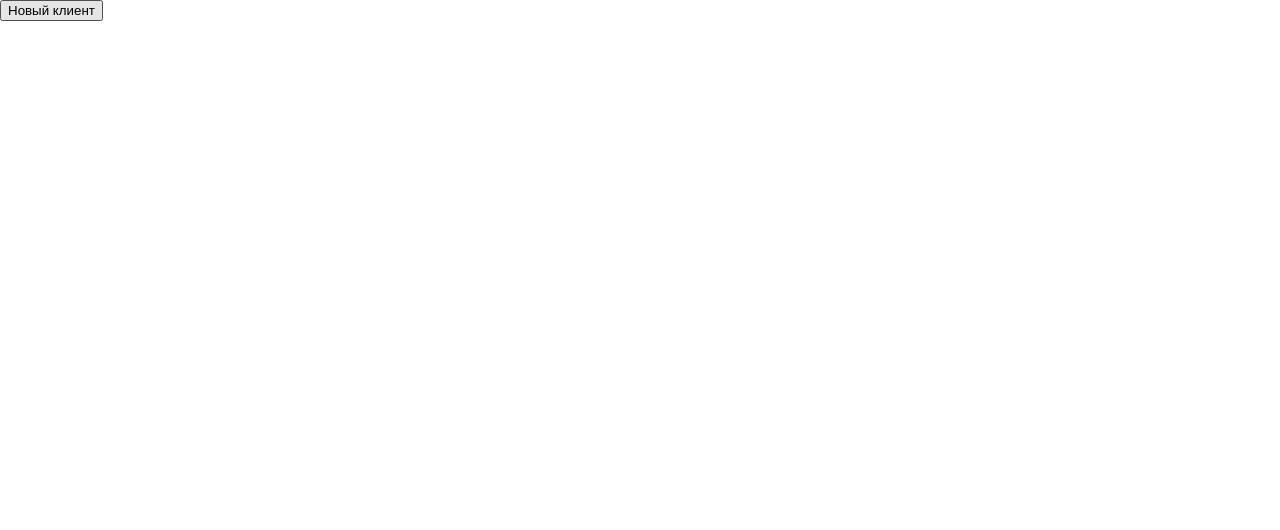
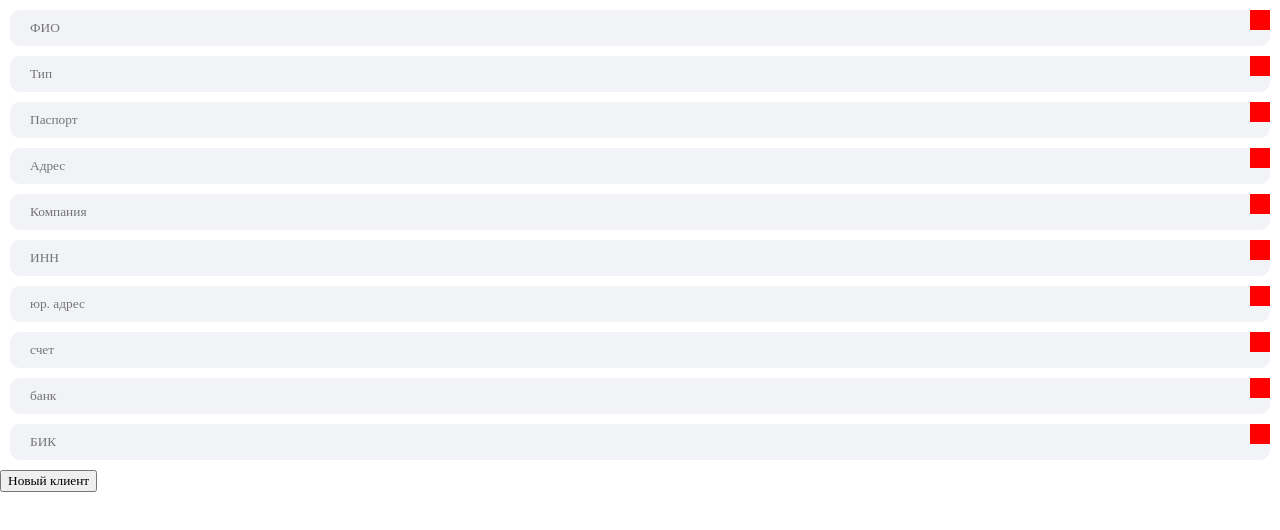
Before and after one commit to BatukovSergey/logist, a Vue app in the folder vue/: page / in a window 1280 px wide. Shown: the top 530 px of the page. Built offline with nearby package versions, Linux system fonts and the light colour scheme; no server answers; a web font is replaced by a local one.

Commit message:
front update

```diff
--- a/vue/src/App.vue
+++ b/vue/src/App.vue
@@ -1,27 +1,11 @@
 <template lang='pug'>
   #app
-    p {{ clients }}
-    button(@click='newClient') Новый клиент
+    router-view.wrapper
 </template>
 
 <script>
-import { mapGetters } from 'vuex';
-
 export default {
-  name: "app",
-  components: {},
-  computed: {
-    ...mapGetters(['clients'])
-  },
-  methods: {
-    newClient () {
-      let client = {
-        name: '123',
-        test: 1
-      }
-      this.$store.dispatch('newClient', client)
-    }
-  }
+  name: "app"
 }
 </script>
 <style lang="scss">
--- /dev/null
+++ b/vue/src/components/client/NewClient.vue
@@ -0,0 +1,57 @@
+<template lang='pug'>
+  .form
+    p {{ clients }}
+    Input(:type='"text"' @setValue='client.name = $event' :placeholder='"ФИО"')
+    Input(:type='"text"' @setValue='client.type = $event' :placeholder='"Тип"')
+    Input(:type='"number"' @setValue='client.pasport = $event' :placeholder='"Паспорт"')
+    Input(:type='"text"' @setValue='client.adres = $event' :placeholder='"Адрес"')
+    Input(:type='"text"' @setValue='client.company = $event' :placeholder='"Компания"')
+    Input(:type='"number"' @setValue='client.INN = $event' :placeholder='"ИНН"')
+    Input(:type='"text"' @setValue='client.urAdres = $event' :placeholder='"юр. адрес"')
+    Input(:type='"number"' @setValue='client.invoice = $event' :placeholder='"счет"')
+    Input(:type='"text"' @setValue='client.bank = $event' :placeholder='"банк"')
+    Input(:type='"number"' @setValue='client.BIC = $event' :placeholder='"БИК"')
+    button(@click='newClient') Новый клиент
+</template>
+
+<script>
+import { mapGetters } from 'vuex';
+import Input from '../ui/Input'
+
+export default {
+  name: "NewClient",
+  components: {
+    Input
+  },
+  data () {
+    return {
+      client: {
+        name: '',
+        type: '',
+        contacts: [],
+        pasrot: '',
+        adres: '',
+        company: '',
+        INN: '',
+        urAdres: '',
+        invoice: '',
+        bank: '',
+        BIC: '',
+        corInvoice: '',
+        invoices: [],
+        contracts: []
+      }
+    }
+  },
+  computed: {
+    ...mapGetters(['clients'])
+  },
+  methods: {
+    newClient () {
+      this.$store.dispatch('newClient', this.client)
+    }
+  }
+}
+</script>
+<style lang="scss">
+</style>
--- /dev/null
+++ b/vue/src/components/ui/Input.vue
@@ -0,0 +1,43 @@
+<template lang="pug">
+  .input
+    input(v-model='value' :type='type' @input='setValue()' :placeholder='placeholder')
+    .input_clear(@click='value = null')
+</template>
+<script>
+export default {
+  name:'Input',
+  props: ['placeholder', 'type'],
+  data () {
+    return {
+      value: null
+    }
+  },
+  methods: {
+    setValue () {
+      this.$emit('setValue', this.value)
+    }
+  },
+}
+</script>
+<style lang="scss">
+@import '../../scss/variables.scss';
+.input {
+  position: relative;
+  margin: 10px;
+  input {
+    width: 100%;
+    border: none;
+    background: $light;
+    border-radius: 10px;
+    padding: 10px 20px;
+  }
+  &_clear {
+    position: absolute;
+    top:0;
+    right: 0;
+    width: 20px;
+    height: 20px;
+    background: red;
+  }
+}
+</style>
--- a/vue/src/routes/index.js
+++ b/vue/src/routes/index.js
@@ -1,15 +1,15 @@
 import Vue from 'vue'
 import VueRouter from 'vue-router'
-// import Home from '../views/home.vue'
+import NewClient from '../components/client/NewClient'
 
 Vue.use(VueRouter)
 
 const routes = [
-  // {
-  //   path: '/',
-  //   name: 'Home',
-  //   component: Home
-  // }
+  {
+    path: '/',
+    name: 'New client',
+    component: NewClient
+  }
 ]
 
 const router = new VueRouter({
--- a/vue/src/scss/main.scss
+++ b/vue/src/scss/main.scss
@@ -1,3 +1,7 @@
 @import './variables.scss';
 @import './null.scss';
 @import './fonts.scss';
+
+* {
+  font-family: Montserrat;
+}
--- a/vue/src/scss/null.scss
+++ b/vue/src/scss/null.scss
@@ -1,5 +1,6 @@
 * {
   margin: 0;
+  outline: none;
   box-sizing: border-box;
   &::-webkit-scrollbar {
     width: 0;
--- a/vue/src/scss/variables.scss
+++ b/vue/src/scss/variables.scss
@@ -0,0 +1 @@
+$light      :#f1f3f6;
```
